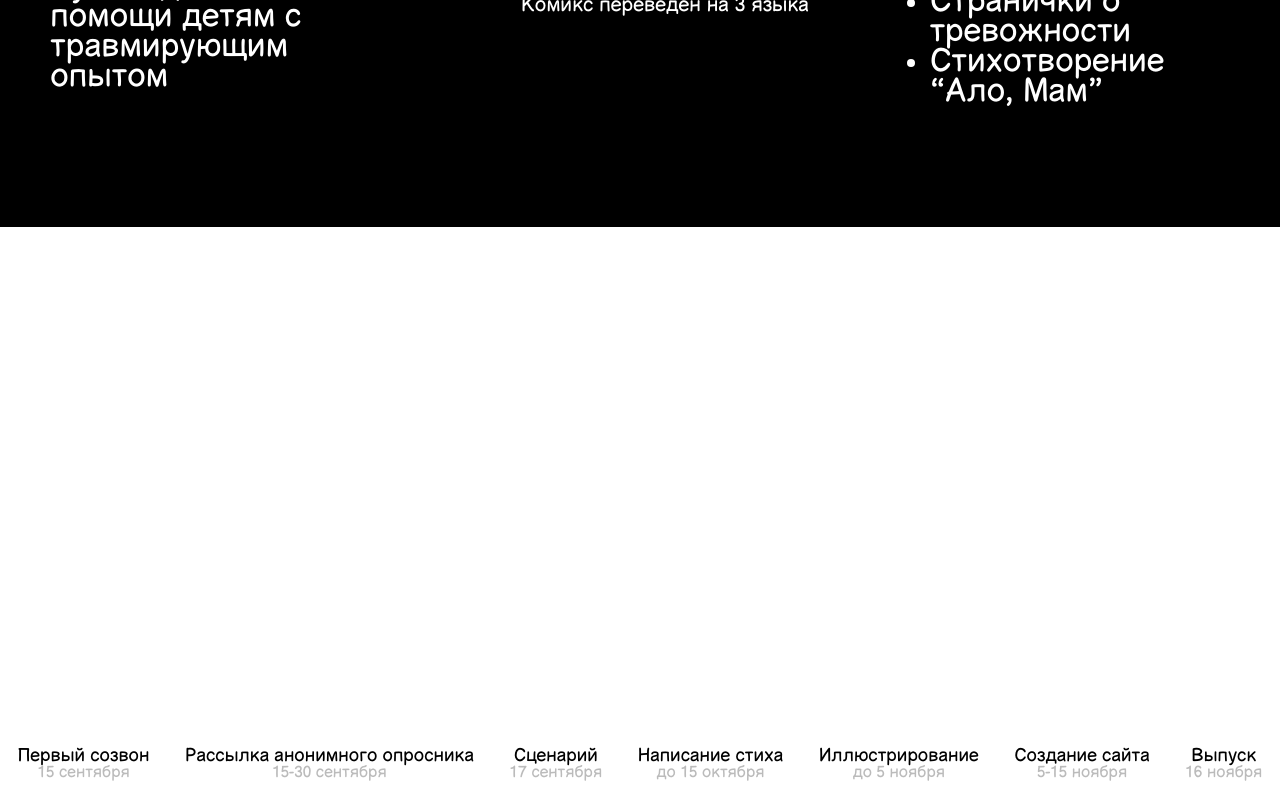
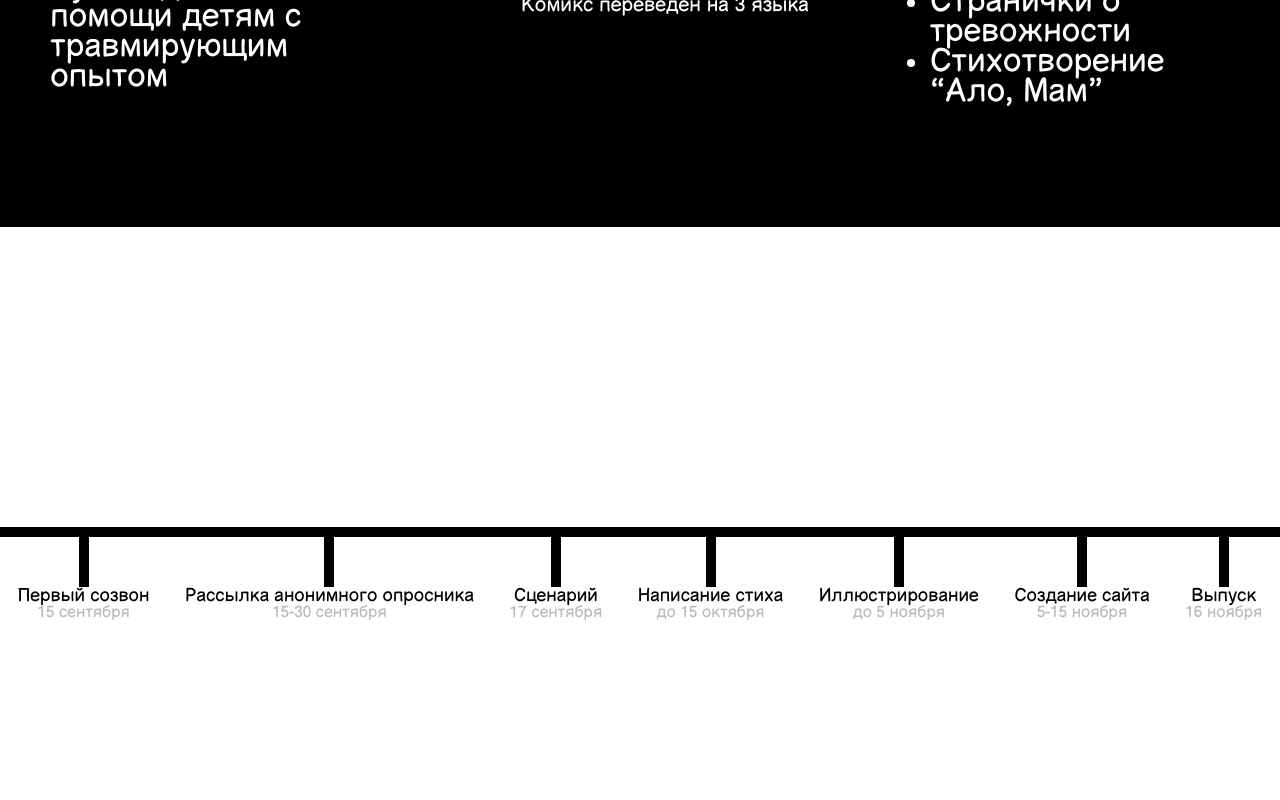
Before and after one commit to Nurswizz/janaikai, a React (Vite) app in the folder frontend/: page / in a window 1280 px wide. Shown: the part 973-1773 px from the top of the page. After the commit the page ends 1593 px from the top, so only its background shows below. Built offline with nearby package versions, Linux system fonts and the light colour scheme.

Commit message:
timeline updated

```diff
--- a/frontend/src/App.css
+++ b/frontend/src/App.css
@@ -180,24 +180,32 @@ a {
   width: 300px;
 }
 
+.horizontal-line {
+  width: 100%;
+  height: 10px;
+  background-color: rgb(0, 0, 0);
+  margin-top: 300px;
+}
+.vertical-line {
+  background-color: black;
+  height: 50px;
+  width: 10px;
+  margin: 0 auto;
+}
+
 .timeline {
   display: flex;
   justify-content: space-around;
   background-color: white;
   color: black;
-  padding: 20px 0;
-  margin-top: 500px;
 }
-
 .timeline-item {
   text-align: center;
 }
-
 .timeline-item p {
   font-size: 18px;
   margin: 0;
 }
-
 .timeline-item span {
   font-size: 16px;
   color: #bbb;
--- a/frontend/src/components/Timeline.jsx
+++ b/frontend/src/components/Timeline.jsx
@@ -1,34 +1,44 @@
 const Timeline = () => (
+<>
+    <div className="horizontal-line"></div>
     <div className="timeline">
       <div className="timeline-item">
+        <div className="vertical-line"></div>
         <p>Первый созвон</p>
         <span>15 сентября</span>
       </div>
       <div className="timeline-item">
+        <div className="vertical-line"></div>
         <p>Рассылка анонимного опросника</p>
         <span>15-30 сентября</span>
       </div>
       <div className="timeline-item">
+        <div className="vertical-line"></div>
         <p>Сценарий</p>
         <span>17 сентября</span>
       </div>
       <div className="timeline-item">
+        <div className="vertical-line"></div>
         <p>Написание стиха</p>
         <span>до 15 октября</span>
       </div>
       <div className="timeline-item">
+        <div className="vertical-line"></div>
         <p>Иллюстрирование</p>
         <span>до 5 ноября</span>
       </div>
       <div className="timeline-item">
+        <div className="vertical-line"></div>
         <p>Создание сайта</p>
         <span>5-15 ноября</span>
       </div>
       <div className="timeline-item">
+        <div className="vertical-line"></div>
         <p>Выпуск</p>
         <span>16 ноября</span>
       </div>
     </div>
+</>
   );
 
   export default Timeline;
```
